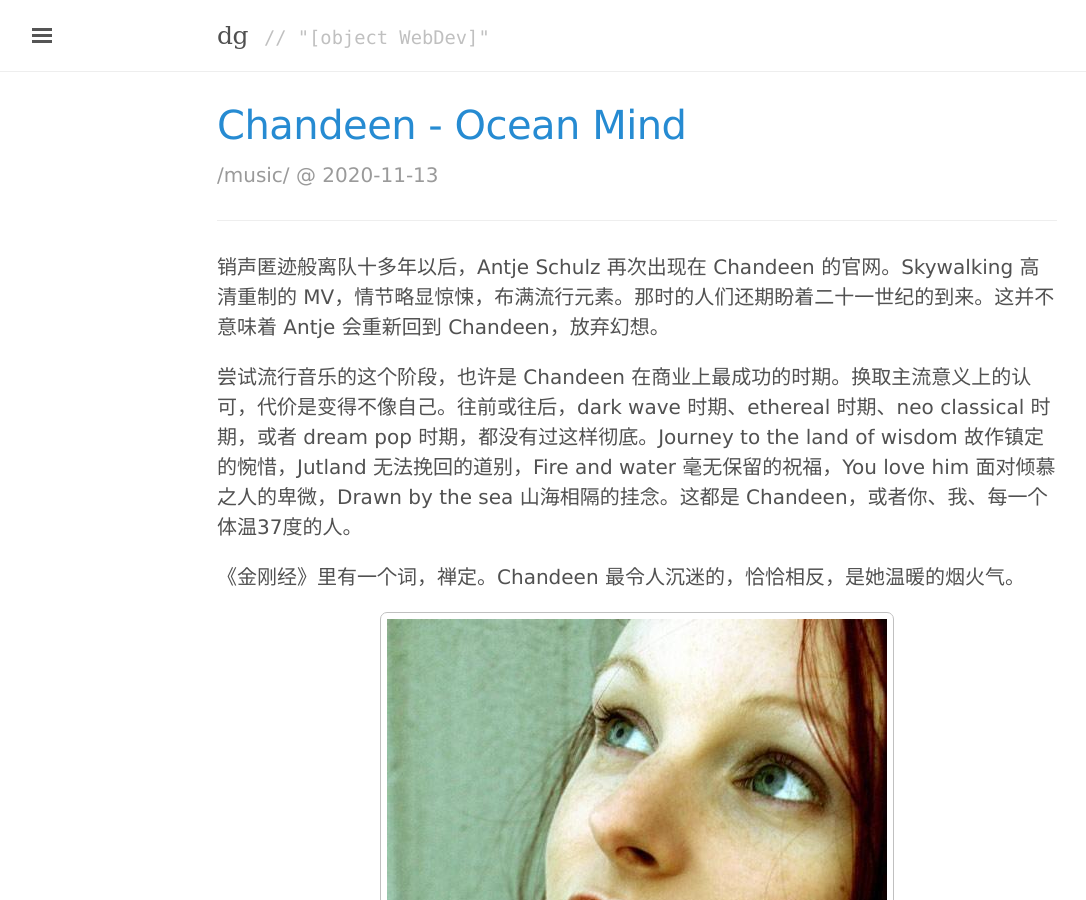
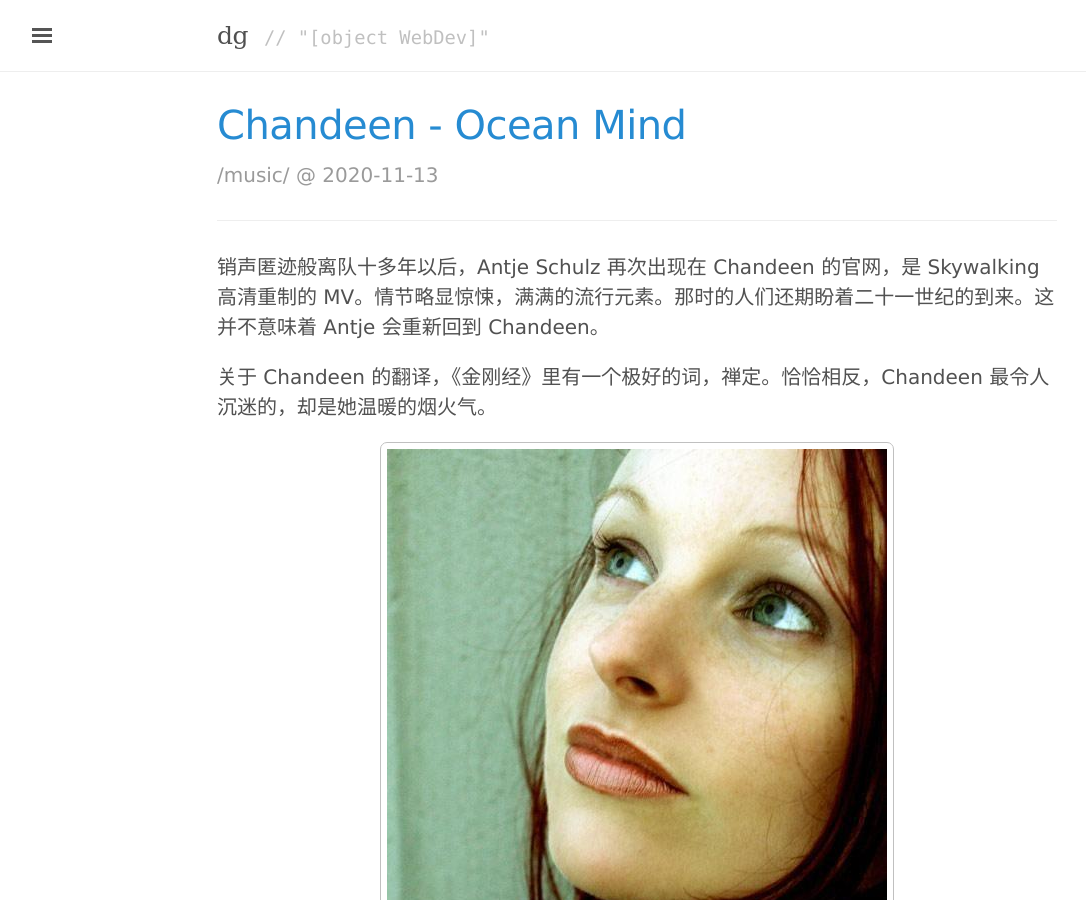
Before and after one commit to myst729/myst729.github.io, a Jekyll site: the page built from music/chandeen/ocean-mind/index.md, in a window 1280 px wide and 900 px high. Shown: the whole window, without its empty margins (3-1089 px from the left). Built offline with Jekyll 4.4.1, drawn with Linux system fonts in a browser that asks for light colours.

```diff
--- a/music/chandeen/ocean-mind/index.md
+++ b/music/chandeen/ocean-mind/index.md
@@ -5,10 +5,8 @@ date: 2020-11-13
 link: https://music.163.com/#/song?id=1426089097
 ---
 
-销声匿迹般离队十多年以后，Antje Schulz 再次出现在 Chandeen 的官网。Skywalking 高清重制的 MV，情节略显惊悚，布满流行元素。那时的人们还期盼着二十一世纪的到来。这并不意味着 Antje 会重新回到 Chandeen，放弃幻想。
+销声匿迹般离队十多年以后，Antje Schulz 再次出现在 Chandeen 的官网，是 Skywalking 高清重制的 MV。情节略显惊悚，满满的流行元素。那时的人们还期盼着二十一世纪的到来。这并不意味着 Antje 会重新回到 Chandeen。
 
-尝试流行音乐的这个阶段，也许是 Chandeen 在商业上最成功的时期。换取主流意义上的认可，代价是变得不像自己。往前或往后，dark wave 时期、ethereal 时期、neo classical 时期，或者 dream pop 时期，都没有过这样彻底。Journey to the land of wisdom 故作镇定的惋惜，Jutland 无法挽回的道别，Fire and water 毫无保留的祝福，You love him 面对倾慕之人的卑微，Drawn by the sea 山海相隔的挂念。这都是 Chandeen，或者你、我、每一个体温37度的人。
-
-《金刚经》里有一个词，禅定。Chandeen 最令人沉迷的，恰恰相反，是她温暖的烟火气。
+关于 Chandeen 的翻译，《金刚经》里有一个极好的词，禅定。恰恰相反，Chandeen 最令人沉迷的，却是她温暖的烟火气。
 
 ![Chandeen - Antje Schulz](images/chandeen-antje-schulz-1.jpg)
```
Also changed, not shown: music/queen/don-t-stop-me-now/index.md (+1 -1 lines), posts/2022/big-integer-multiply/index.md (added, +59 -0 lines).
